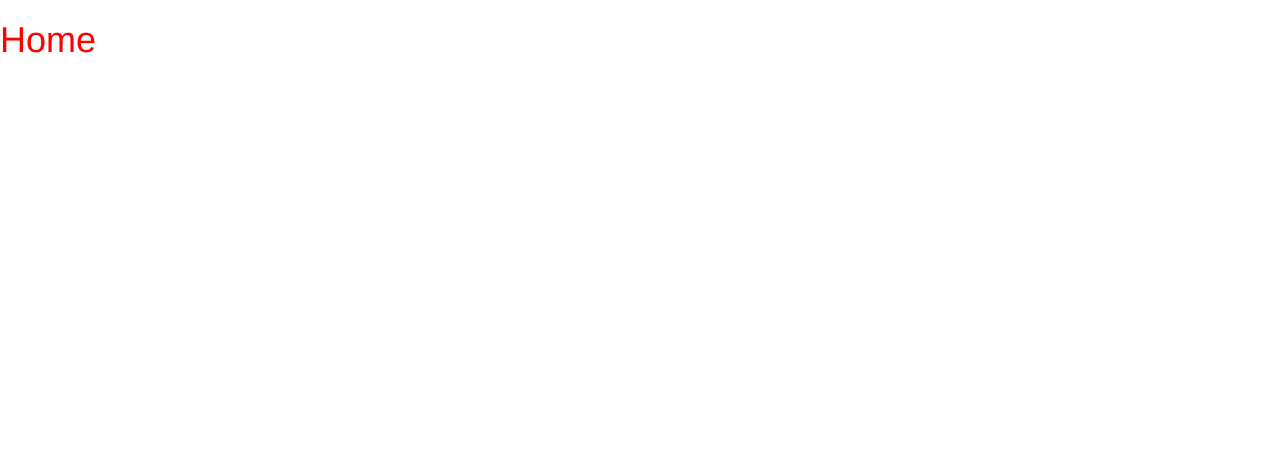
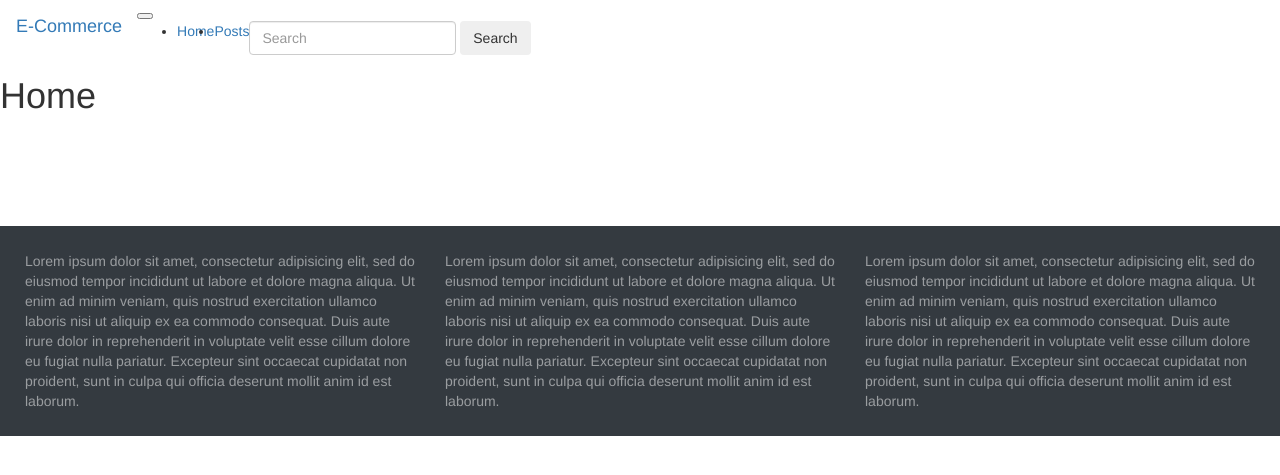
Before and after one commit to myrse7en/twitter_ecommerce, a Flask app: page / in a window 1280 px wide. Before the commit the part shown is almost empty. Shown: the top 475 px of the page. Run offline with Flask 2, Linux system fonts and the light colour scheme; some libraries are stand-ins or nearby versions.

Commit message:
Base complete withnavbar and footer, other templates ready to be used

```diff
--- a/app/static/css/main.css
+++ b/app/static/css/main.css
@@ -1,3 +1,12 @@
-h1 {
-  color: red;
+body {
+  overflow-x: hidden;
+  margin: 0px;
+
 }
+
+footer {
+   background-color: #343a40!important;
+   color: rgba(255, 255, 255, 0.5);
+   padding: 25px;
+   margin-top: 100px;
+}
--- a/app/templates/base.html
+++ b/app/templates/base.html
@@ -17,10 +17,40 @@
 {% endblock %}
 
 {% block navbar %}
-  <!-- TODO: insert navbar here -->
+  <nav class="navbar navbar-expand-lg navbar-dark bg-dark">
+    <a class="navbar-brand" href="{{ url_for('index' )}}">E-Commerce</a>
+    <button class="navbar-toggler" type="button" data-toggle="collapse" data-target="#navbarSupportedContent" aria-controls="navbarSupportedContent" aria-expanded="false" aria-label="Toggle navigation">
+      <span class="navbar-toggler-icon"></span>
+    </button>
+
+    <div class="collapse navbar-collapse" id="navbarSupportedContent">
+      <ul class="navbar-nav mr-auto">
+        <li class="nav-item active">
+          <a class="nav-link" href="{{ url_for('index') }}">Home <span class="sr-only">(current)</span></a>
+        </li>
+        <li class="nav-item">
+          <a class="nav-link" href="#">Posts</a>
+        </li>
+      </ul>
+      <form class="form-inline my-2 my-lg-0">
+        <input class="form-control mr-sm-2" type="search" placeholder="Search" aria-label="Search">
+        <button class="btn btn-outline-success my-2 my-sm-0" type="submit">Search</button>
+      </form>
+    </div>
+  </nav>
 {% endblock %}
 
 {% block content %}
   {% block app_content %}{% endblock %}
-  <!-- TODO: insert footer here -->
+  <div class="row">
+    <div class="col-md-12">
+      <footer>
+        <div class="row">
+          <div class="col-md-4">Lorem ipsum dolor sit amet, consectetur adipisicing elit, sed do eiusmod tempor incididunt ut labore et dolore magna aliqua. Ut enim ad minim veniam, quis nostrud exercitation ullamco laboris nisi ut aliquip ex ea commodo consequat. Duis aute irure dolor in reprehenderit in voluptate velit esse cillum dolore eu fugiat nulla pariatur. Excepteur sint occaecat cupidatat non proident, sunt in culpa qui officia deserunt mollit anim id est laborum.</div> <!-- ends col 4 -->
+          <div class="col-md-4">Lorem ipsum dolor sit amet, consectetur adipisicing elit, sed do eiusmod tempor incididunt ut labore et dolore magna aliqua. Ut enim ad minim veniam, quis nostrud exercitation ullamco laboris nisi ut aliquip ex ea commodo consequat. Duis aute irure dolor in reprehenderit in voluptate velit esse cillum dolore eu fugiat nulla pariatur. Excepteur sint occaecat cupidatat non proident, sunt in culpa qui officia deserunt mollit anim id est laborum.</div> <!-- ends col 4 -->
+          <div class="col-md-4">Lorem ipsum dolor sit amet, consectetur adipisicing elit, sed do eiusmod tempor incididunt ut labore et dolore magna aliqua. Ut enim ad minim veniam, quis nostrud exercitation ullamco laboris nisi ut aliquip ex ea commodo consequat. Duis aute irure dolor in reprehenderit in voluptate velit esse cillum dolore eu fugiat nulla pariatur. Excepteur sint occaecat cupidatat non proident, sunt in culpa qui officia deserunt mollit anim id est laborum.</div> <!-- ends col 4 -->
+        </div> <!-- ends row for footer text -->
+      </footer>
+    </div> <!-- ends col 12 for footer-->
+  </div> <!-- ends row for footer -->
 {% endblock %}
```
